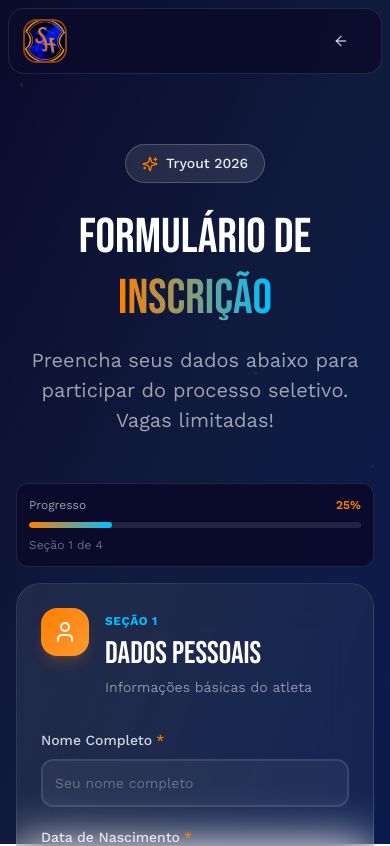
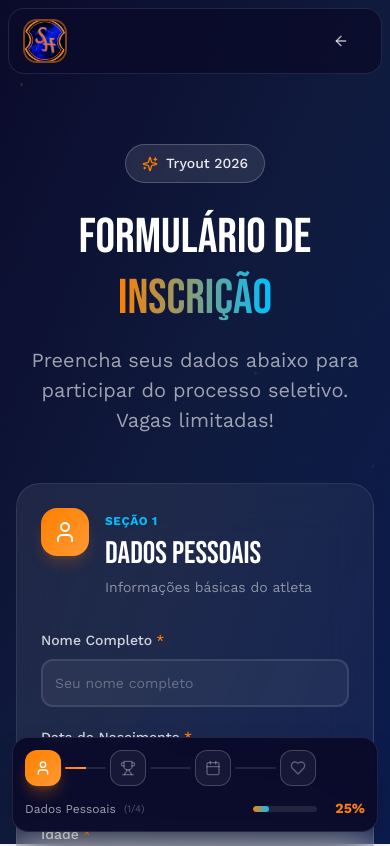
Before and after one commit to GabrielCoelhoCruz/tryout_landing, a Next.js app: page /formulario in a window 390 px wide. Shown: the top 846 px of the page. Built offline with nearby package versions, Linux system fonts and the light colour scheme.

Commit message:
Update: Formulario page improvements

```diff
--- a/src/app/formulario/page.tsx
+++ b/src/app/formulario/page.tsx
@@ -100,7 +100,7 @@ function FloatingHeader() {
 }
 
 // ============================================
-// PROGRESS INDICATOR
+// PROGRESS INDICATOR (Desktop - Lateral)
 // ============================================
 function ProgressIndicator({ currentSection, totalSections, sectionTitles }: {
   currentSection: number
@@ -179,22 +179,90 @@ function ProgressIndicator({ currentSection, totalSections, sectionTitles }: {
 }
 
 // ============================================
-// MOBILE PROGRESS BAR
+// MOBILE PROGRESS BAR (Fixed Bottom)
 // ============================================
-function MobileProgressBar({ currentSection, totalSections }: {
+function MobileProgressBar({ currentSection, totalSections, sectionTitles }: {
   currentSection: number
   totalSections: number
+  sectionTitles: string[]
 }) {
   const progress = ((currentSection + 1) / totalSections) * 100
+  const icons = [User, Trophy, Calendar, Heart]
 
   return (
-    <div className="lg:hidden sticky top-20 z-30 px-4 pb-4">
-      <div className="bg-[#0A0A2A]/90 backdrop-blur-xl rounded-xl border border-white/10 p-3">
-        <div className="flex items-center justify-between mb-2">
-          <span className="text-xs text-white/60">Progresso</span>
-          <span className="text-xs font-semibold text-[#FF7F00]">{Math.round(progress)}%</span>
+    <div className="lg:hidden fixed bottom-0 left-0 right-0 z-50 px-3 pb-3 pt-2 safe-area-inset-bottom">
+      <div className="bg-[#0A0A2A]/95 backdrop-blur-xl rounded-2xl border border-white/10 p-3 sm:p-4 shadow-2xl shadow-black/30">
+        {/* Section dots - horizontal stepper */}
+        <div className="flex items-center justify-between mb-3">
+          {sectionTitles.map((title, index) => {
+            const Icon = icons[index % icons.length]
+            const isActive = index <= currentSection
+            const isCurrent = index === currentSection
+            const isCompleted = index < currentSection
+
+            return (
+              <div key={index} className="flex items-center flex-1">
+                {/* Step indicator */}
+                <motion.div
+                  className="relative flex flex-col items-center"
+                  initial={{ scale: 0 }}
+                  animate={{ scale: 1 }}
+                  transition={{ delay: index * 0.05, type: "spring" }}
+                >
+                  <div
+                    className={`w-9 h-9 sm:w-10 sm:h-10 rounded-xl flex items-center justify-center transition-all duration-300 ${
+                      isCurrent
+                        ? 'bg-gradient-to-br from-[#FF7F00] to-[#FF9933] shadow-lg shadow-[#FF7F00]/30'
+                        : isCompleted
+                        ? 'bg-[#FF7F00]/20 border-2 border-[#FF7F00]'
+                        : 'bg-white/5 border border-white/20'
+                    }`}
+                  >
+                    {isCompleted ? (
+                      <CheckCircle2 className="w-4 h-4 sm:w-5 sm:h-5 text-[#FF7F00]" />
+                    ) : (
+                      <Icon className={`w-4 h-4 sm:w-5 sm:h-5 ${isCurrent ? 'text-white' : isActive ? 'text-white/70' : 'text-white/30'}`} />
+                    )}
                   </div>
-        <div className="h-1.5 bg-white/10 rounded-full overflow-hidden">
+
+                  {/* Step title - only show on larger mobile */}
+                  <span className={`hidden xs:block text-[8px] sm:text-[10px] mt-1 text-center max-w-[60px] sm:max-w-[80px] truncate ${
+                    isCurrent ? 'text-[#FF7F00] font-semibold' : isActive ? 'text-white/60' : 'text-white/30'
+                  }`}>
+                    {title}
+                  </span>
+                </motion.div>
+
+                {/* Connector line */}
+                {index < totalSections - 1 && (
+                  <div className="flex-1 h-0.5 mx-1 sm:mx-2 rounded-full overflow-hidden bg-white/10">
+                    <motion.div
+                      className="h-full bg-gradient-to-r from-[#FF7F00] to-[#FF9933]"
+                      initial={{ width: 0 }}
+                      animate={{ width: isCompleted ? '100%' : isCurrent ? '50%' : '0%' }}
+                      transition={{ duration: 0.5, ease: "easeOut" }}
+                    />
+                  </div>
+                )}
+              </div>
+            )
+          })}
+        </div>
+
+        {/* Progress info row */}
+        <div className="flex items-center justify-between">
+          <div className="flex items-center gap-2">
+            <span className="text-white/60 text-xs sm:text-sm">
+              {sectionTitles[currentSection]}
+            </span>
+            <span className="text-white/30 text-[10px] sm:text-xs">
+              ({currentSection + 1}/{totalSections})
+            </span>
+          </div>
+
+          {/* Progress percentage with mini bar */}
+          <div className="flex items-center gap-2">
+            <div className="w-16 sm:w-24 h-1.5 bg-white/10 rounded-full overflow-hidden">
               <motion.div
                 className="h-full bg-gradient-to-r from-[#FF7F00] to-[#00BFFF] rounded-full"
                 initial={{ width: 0 }}
@@ -202,8 +270,10 @@ function MobileProgressBar({ currentSection, totalSections }: {
                 transition={{ duration: 0.5, ease: "easeOut" }}
               />
             </div>
-        <div className="flex justify-between mt-2">
-          <span className="text-xs text-white/40">Seção {currentSection + 1} de {totalSections}</span>
+            <span className="text-sm sm:text-base font-bold text-[#FF7F00] min-w-[40px] text-right">
+              {Math.round(progress)}%
+            </span>
+          </div>
         </div>
       </div>
     </div>
@@ -690,7 +760,14 @@ export default function FormularioPage() {
         sectionTitles={formSections.map(s => s.title)}
       />
 
-      <main ref={containerRef} className="relative z-10 min-h-screen pt-24 pb-16">
+      {/* Mobile progress bar - Fixed bottom */}
+      <MobileProgressBar
+        currentSection={currentSection}
+        totalSections={formSections.length}
+        sectionTitles={formSections.map(s => s.title)}
+      />
+
+      <main ref={containerRef} className="relative z-10 min-h-screen pt-24 pb-32 lg:pb-16">
         {/* Hero section */}
         <section className="py-12 md:py-20">
           <div className="max-w-4xl mx-auto px-4 md:px-8 text-center">
@@ -722,12 +799,6 @@ export default function FormularioPage() {
             </motion.div>
         </div>
       </section>
-
-        {/* Mobile progress bar */}
-        <MobileProgressBar
-          currentSection={currentSection}
-          totalSections={formSections.length}
-        />
 
         {/* Error Message Banner */}
         <AnimatePresence>
```
Lines whose indentation alone changed are shown as unchanged.
